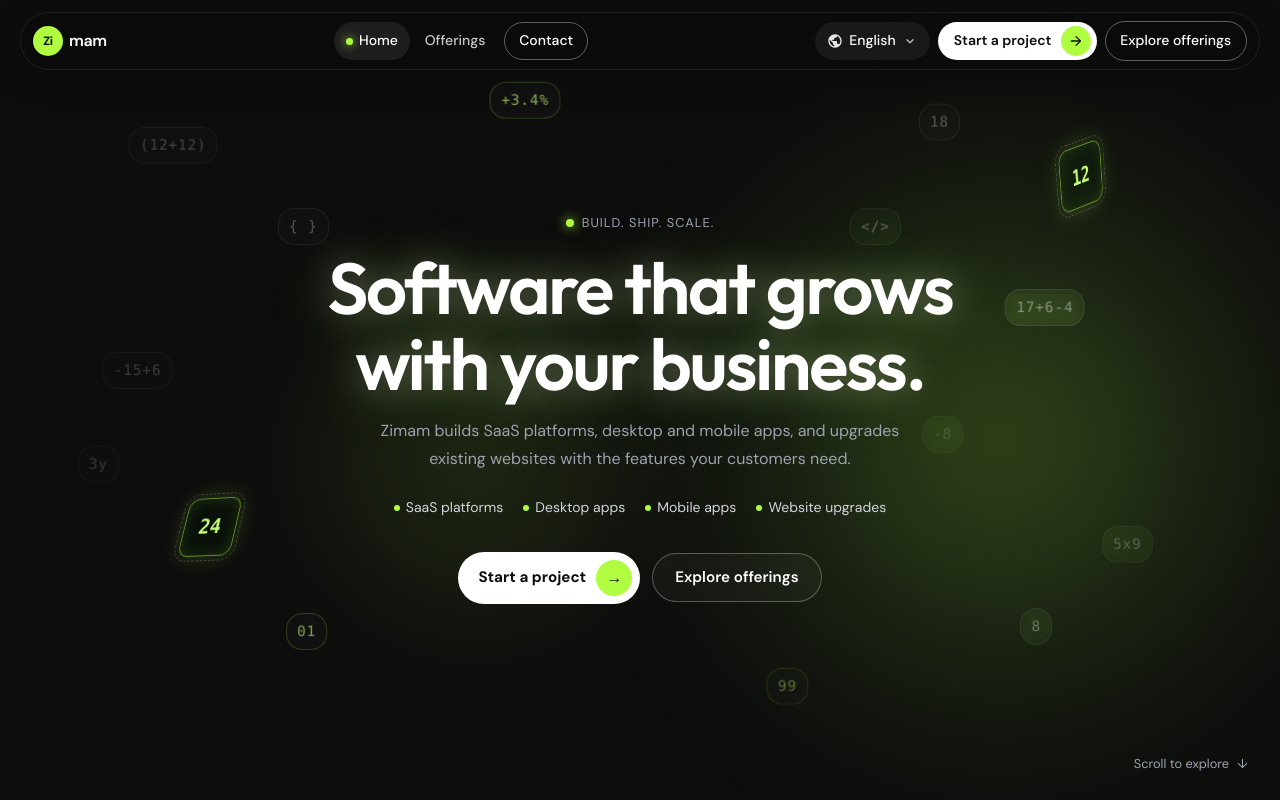
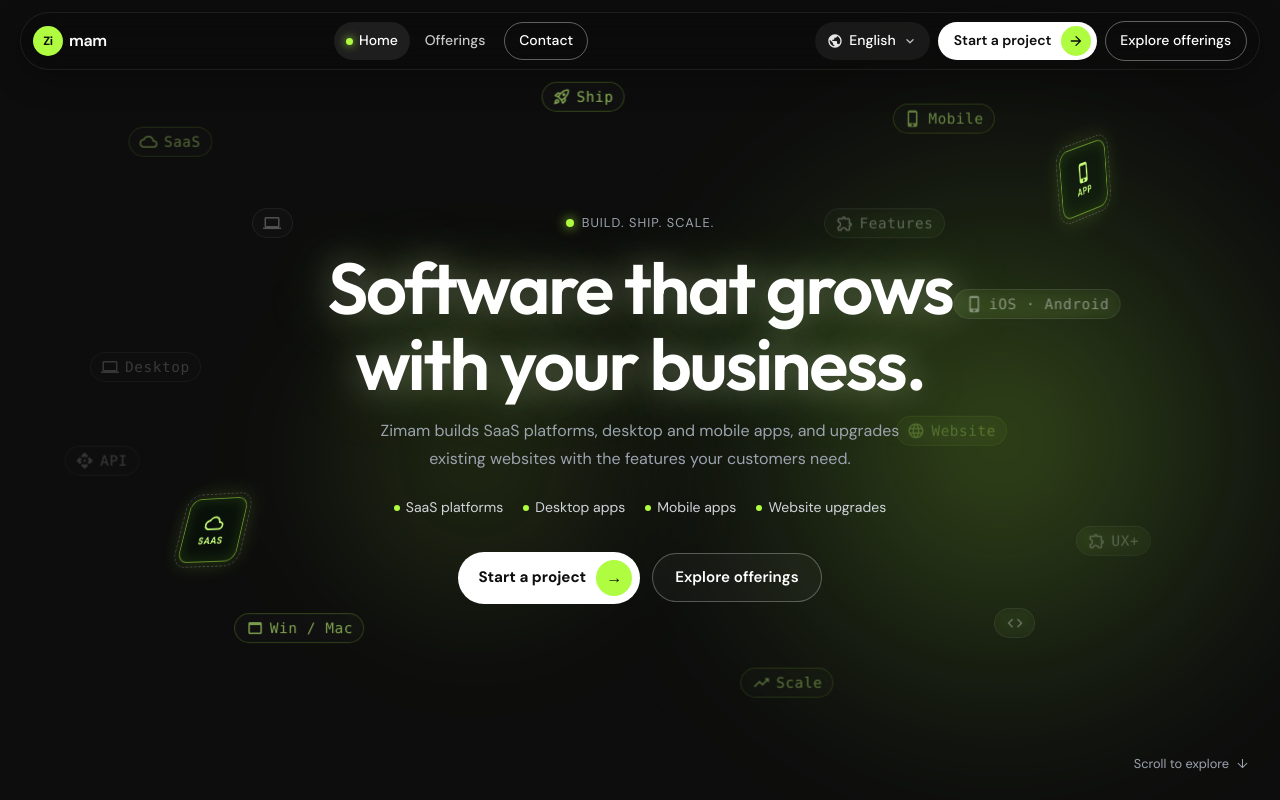
Before and after one commit to Zemamm/zimam_fe, a React (Vite) app: page / in a window 1280 px wide. Shown: the top 800 px of the page. Built offline with nearby package versions, Linux system fonts and the light colour scheme.

Commit message:
feat: add FloatingDecor component and styles for landing page animations

```diff
--- a/src/pages/landing/components/FloatingDecor.styles.ts
+++ b/src/pages/landing/components/FloatingDecor.styles.ts
@@ -33,6 +33,9 @@
   },
   item: {
     position: 'absolute',
+    display: 'inline-flex',
+    alignItems: 'center',
+    gap: 0.75,
     px: 1.3,
     py: 0.65,
     borderRadius: `${layout.radius.md}px`,
@@ -41,10 +44,17 @@
     fontSize: { xs: '0.75rem', md: '0.9rem' },
     fontFamily: 'ui-monospace, SFMono-Regular, Menlo, Monaco, Consolas, monospace',
     fontWeight: 500,
-    letterSpacing: '0.06em',
+    letterSpacing: '0.04em',
     backgroundColor: 'rgba(255,255,255,0.03)',
     backdropFilter: 'blur(6px)',
     userSelect: 'none',
+  },
+  itemIcon: {
+    fontSize: { xs: 16, md: 18 },
+    opacity: 0.95,
+  },
+  itemLabel: {
+    lineHeight: 1,
   },
   cubeWrapper: {
     position: 'absolute',
@@ -55,19 +65,19 @@
   },
   cube: {
     position: 'relative',
-    display: 'grid',
-    placeItems: 'center',
-    width: { xs: 46, md: 62 },
-    height: { xs: 46, md: 62 },
+    display: 'flex',
+    flexDirection: 'column',
+    alignItems: 'center',
+    justifyContent: 'center',
+    gap: 0.35,
+    width: { xs: 52, md: 68 },
+    height: { xs: 52, md: 68 },
     borderRadius: '12px',
     border: `1.5px solid ${colors.lime[400]}88`,
     backgroundColor: 'rgba(8, 20, 10, 0.55)',
     backdropFilter: 'blur(8px)',
     boxShadow: `0 0 24px ${colors.lime[400]}33, inset 0 0 16px ${colors.lime[400]}22`,
     color: colors.lime[300],
-    fontSize: { xs: '1.05rem', md: '1.35rem' },
-    fontWeight: 700,
-    fontFamily: 'ui-monospace, SFMono-Regular, Menlo, Monaco, Consolas, monospace',
     transformStyle: 'preserve-3d',
     '&::before': {
       content: '""',
@@ -78,4 +88,14 @@
       pointerEvents: 'none',
     },
   },
+  cubeIcon: {
+    fontSize: { xs: 18, md: 22 },
+  },
+  cubeLabel: {
+    fontSize: { xs: '0.55rem', md: '0.65rem' },
+    fontWeight: 700,
+    letterSpacing: '0.04em',
+    lineHeight: 1,
+    textTransform: 'uppercase',
+  },
 } as const satisfies Record<string, SxProps<Theme>>
--- a/src/pages/landing/components/FloatingDecor.tsx
+++ b/src/pages/landing/components/FloatingDecor.tsx
@@ -1,9 +1,21 @@
+import type { SvgIconComponent } from '@mui/icons-material'
+import ApiOutlinedIcon from '@mui/icons-material/ApiOutlined'
+import CloudOutlinedIcon from '@mui/icons-material/CloudOutlined'
+import CodeOutlinedIcon from '@mui/icons-material/CodeOutlined'
+import ComputerOutlinedIcon from '@mui/icons-material/ComputerOutlined'
+import ExtensionOutlinedIcon from '@mui/icons-material/ExtensionOutlined'
+import LanguageOutlinedIcon from '@mui/icons-material/LanguageOutlined'
+import PhoneIphoneOutlinedIcon from '@mui/icons-material/PhoneIphoneOutlined'
+import RocketLaunchOutlinedIcon from '@mui/icons-material/RocketLaunchOutlined'
+import TrendingUpOutlinedIcon from '@mui/icons-material/TrendingUpOutlined'
+import WebAssetOutlinedIcon from '@mui/icons-material/WebAssetOutlined'
 import Box from '@mui/material/Box'
 import { motion, useReducedMotion } from 'framer-motion'
 import { colors } from '@/design-system/tokens'
 import { floatingDecorStyles } from './FloatingDecor.styles'
 
-interface DecorCube {
+type DecorCube = {
+  Icon: SvgIconComponent
   label: string
   top: string
   left: string
@@ -14,8 +26,9 @@
   rotateZ: number
 }
 
-interface DecorFormula {
-  label: string
+type DecorChip = {
+  Icon: SvgIconComponent
+  label?: string
   top: string
   left: string
   delay: number
@@ -28,7 +41,8 @@
 
 const CUBES: readonly DecorCube[] = [
   {
-    label: '24',
+    Icon: CloudOutlinedIcon,
+    label: 'SaaS',
     top: '64%',
     left: '14%',
     delay: 0.2,
@@ -38,7 +52,8 @@
     rotateZ: 8,
   },
   {
-    label: '12',
+    Icon: PhoneIphoneOutlinedIcon,
+    label: 'App',
     top: '20%',
     left: '82%',
     delay: 0.4,
@@ -49,25 +64,159 @@
   },
 ]
 
-const FORMULAS: readonly DecorFormula[] = [
-  // Left quadrant (inspired by Pinterest.mp4)
-  { label: '(12+12)', top: '16%', left: '10%', delay: 0.1, duration: 2.0, driftX: 6, minOpacity: 0.35, maxOpacity: 0.7 },
-  { label: '-15+6', top: '44%', left: '8%', delay: 0.3, duration: 1.9, driftX: -5, minOpacity: 0.3, maxOpacity: 0.65 },
-  { label: '3y', top: '56%', left: '6%', delay: 0.5, duration: 1.8, driftX: 4, minOpacity: 0.25, maxOpacity: 0.55 },
-  { label: '{ }', top: '28%', left: '22%', delay: 0.15, duration: 2.3, driftX: -4, minOpacity: 0.2, maxOpacity: 0.5 },
-  { label: '01', top: '78%', left: '22%', delay: 0.45, duration: 2.1, driftX: 6, minOpacity: 0.35, maxOpacity: 0.75, isAccent: true },
+const CHIPS: readonly DecorChip[] = [
+  // Left — SaaS & desktop
+  {
+    Icon: CloudOutlinedIcon,
+    label: 'SaaS',
+    top: '16%',
+    left: '10%',
+    delay: 0.1,
+    duration: 2.0,
+    driftX: 6,
+    minOpacity: 0.35,
+    maxOpacity: 0.7,
+    isAccent: true,
+  },
+  {
+    Icon: ComputerOutlinedIcon,
+    label: 'Desktop',
+    top: '44%',
+    left: '7%',
+    delay: 0.3,
+    duration: 1.9,
+    driftX: -5,
+    minOpacity: 0.3,
+    maxOpacity: 0.65,
+  },
+  {
+    Icon: ApiOutlinedIcon,
+    label: 'API',
+    top: '56%',
+    left: '5%',
+    delay: 0.5,
+    duration: 1.8,
+    driftX: 4,
+    minOpacity: 0.25,
+    maxOpacity: 0.55,
+  },
+  {
+    Icon: ComputerOutlinedIcon,
+    top: '28%',
+    left: '20%',
+    delay: 0.15,
+    duration: 2.3,
+    driftX: -4,
+    minOpacity: 0.2,
+    maxOpacity: 0.5,
+  },
+  {
+    Icon: WebAssetOutlinedIcon,
+    label: 'Win / Mac',
+    top: '78%',
+    left: '18%',
+    delay: 0.45,
+    duration: 2.1,
+    driftX: 6,
+    minOpacity: 0.35,
+    maxOpacity: 0.75,
+    isAccent: true,
+  },
 
-  // Right quadrant (inspired by Pinterest.mp4)
-  { label: '18', top: '14%', left: '72%', delay: 0.2, duration: 2.1, driftX: -6, minOpacity: 0.3, maxOpacity: 0.65 },
-  { label: '17+6-4', top: '38%', left: '78%', delay: 0.35, duration: 2.2, driftX: 7, minOpacity: 0.35, maxOpacity: 0.75 },
-  { label: '-8', top: '52%', left: '72%', delay: 0.55, duration: 1.9, driftX: -5, minOpacity: 0.25, maxOpacity: 0.6 },
-  { label: '5x9', top: '66%', left: '86%', delay: 0.25, duration: 2.0, driftX: 6, minOpacity: 0.35, maxOpacity: 0.7 },
-  { label: '8', top: '78%', left: '80%', delay: 0.4, duration: 2.3, driftX: -4, minOpacity: 0.25, maxOpacity: 0.55 },
-  { label: '</>', top: '28%', left: '66%', delay: 0.6, duration: 2.2, driftX: 5, minOpacity: 0.2, maxOpacity: 0.5 },
+  // Right — mobile & websites
+  {
+    Icon: PhoneIphoneOutlinedIcon,
+    label: 'Mobile',
+    top: '14%',
+    left: '70%',
+    delay: 0.2,
+    duration: 2.1,
+    driftX: -6,
+    minOpacity: 0.3,
+    maxOpacity: 0.65,
+    isAccent: true,
+  },
+  {
+    Icon: PhoneIphoneOutlinedIcon,
+    label: 'iOS · Android',
+    top: '38%',
+    left: '74%',
+    delay: 0.35,
+    duration: 2.2,
+    driftX: 7,
+    minOpacity: 0.35,
+    maxOpacity: 0.75,
+  },
+  {
+    Icon: LanguageOutlinedIcon,
+    label: 'Website',
+    top: '52%',
+    left: '70%',
+    delay: 0.55,
+    duration: 1.9,
+    driftX: -5,
+    minOpacity: 0.25,
+    maxOpacity: 0.6,
+    isAccent: true,
+  },
+  {
+    Icon: ExtensionOutlinedIcon,
+    label: 'UX+',
+    top: '66%',
+    left: '84%',
+    delay: 0.25,
+    duration: 2.0,
+    driftX: 6,
+    minOpacity: 0.35,
+    maxOpacity: 0.7,
+  },
+  {
+    Icon: CodeOutlinedIcon,
+    top: '78%',
+    left: '78%',
+    delay: 0.4,
+    duration: 2.3,
+    driftX: -4,
+    minOpacity: 0.25,
+    maxOpacity: 0.55,
+  },
+  {
+    Icon: ExtensionOutlinedIcon,
+    label: 'Features',
+    top: '28%',
+    left: '64%',
+    delay: 0.6,
+    duration: 2.2,
+    driftX: 5,
+    minOpacity: 0.2,
+    maxOpacity: 0.5,
+  },
 
-  // Upper / lower mid accents
-  { label: '+3.4%', top: '12%', left: '38%', delay: 0.3, duration: 2.4, driftX: 4, minOpacity: 0.35, maxOpacity: 0.75, isAccent: true },
-  { label: '99', top: '84%', left: '60%', delay: 0.5, duration: 2.0, driftX: -6, minOpacity: 0.3, maxOpacity: 0.7, isAccent: true },
+  // Mid accents
+  {
+    Icon: RocketLaunchOutlinedIcon,
+    label: 'Ship',
+    top: '12%',
+    left: '42%',
+    delay: 0.3,
+    duration: 2.4,
+    driftX: 4,
+    minOpacity: 0.35,
+    maxOpacity: 0.75,
+    isAccent: true,
+  },
+  {
+    Icon: TrendingUpOutlinedIcon,
+    label: 'Scale',
+    top: '84%',
+    left: '58%',
+    delay: 0.5,
+    duration: 2.0,
+    driftX: -6,
+    minOpacity: 0.3,
+    maxOpacity: 0.7,
+    isAccent: true,
+  },
 ]
 
 export function FloatingDecor() {
@@ -75,7 +224,6 @@
 
   return (
     <Box aria-hidden sx={floatingDecorStyles.root}>
-      {/* Ambient Volumetric Glows */}
       <Box
         component={motion.div}
         sx={floatingDecorStyles.glow}
@@ -91,7 +239,6 @@
         transition={{ duration: 1.4, delay: 0.15, ease: [0.16, 1, 0.3, 1] }}
       />
 
-      {/* 3D Isometric Wireframe Number Cubes */}
       {CUBES.map((cube) => (
         <Box
           key={`cube-${cube.label}-${cube.left}`}
@@ -125,15 +272,20 @@
             }}
             sx={floatingDecorStyles.cube}
           >
+            <cube.Icon sx={floatingDecorStyles.cubeIcon} />
+            <Box component="span" sx={floatingDecorStyles.cubeLabel}>
               {cube.label}
+            </Box>
           </Box>
         </Box>
       ))}
 
-      {/* Floating Math Formulas and Numbers */}
-      {FORMULAS.map((item) => (
+      {CHIPS.map((item) => {
+        const Icon = item.Icon
+
+        return (
           <Box
-          key={`formula-${item.label}-${item.left}`}
+            key={`chip-${item.label ?? 'icon'}-${item.left}-${item.top}`}
             component={motion.div}
             sx={{
               position: 'absolute',
@@ -172,10 +324,16 @@
                 ease: 'easeInOut',
               }}
             >
+              <Icon sx={floatingDecorStyles.itemIcon} />
+              {item.label ? (
+                <Box component="span" sx={floatingDecorStyles.itemLabel}>
                   {item.label}
                 </Box>
+              ) : null}
             </Box>
-      ))}
+          </Box>
+        )
+      })}
     </Box>
   )
 }
```
Lines whose indentation alone changed are shown as unchanged.
